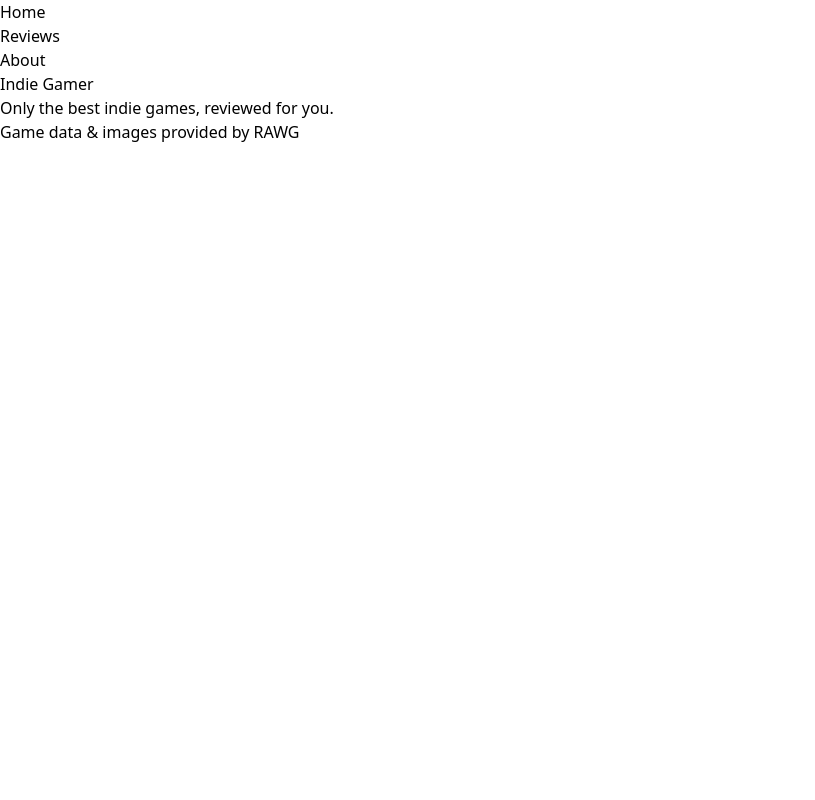
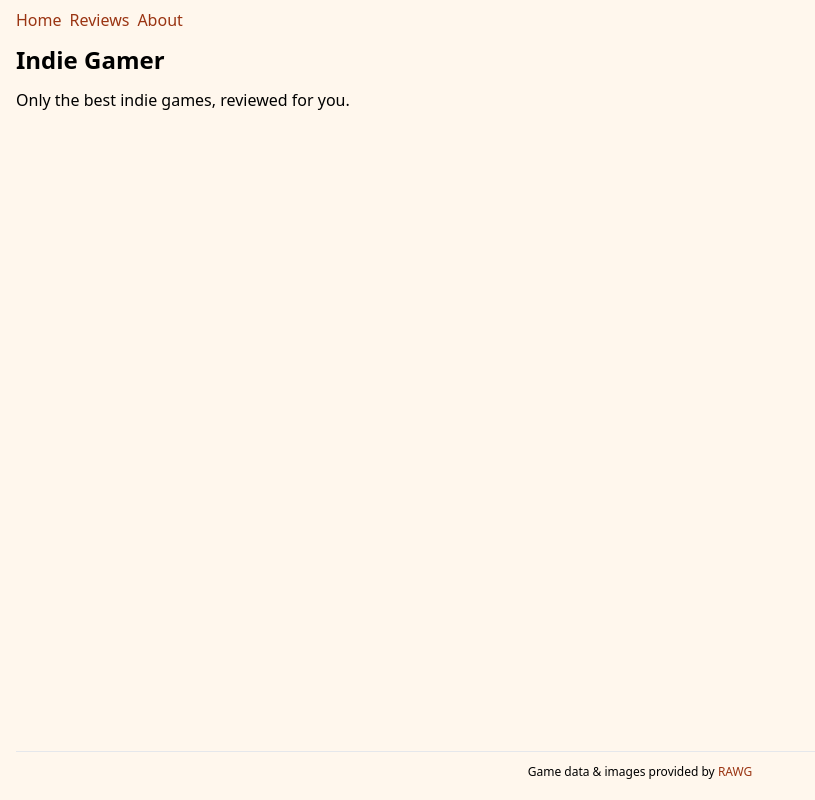
Before and after one commit to alobban/NextJS-Indie-Game-Reviews, a Next.js app: page / in a window 1280 px wide. Shown: the whole page, without its empty margins (0-815 px from the left). Built offline with nearby package versions, Linux system fonts and the light colour scheme.

Commit message:
Add custom components

```diff
--- a/app/about/page.tsx
+++ b/app/about/page.tsx
@@ -1,7 +1,9 @@
+import Heading from '../../components/Heading';
+
 export default function AboutPage() {
   return (
     <>
-      <h1>About</h1>
+      <Heading>About</Heading>
       <p>This will display info about us.</p>
     </>
   );
--- a/app/layout.tsx
+++ b/app/layout.tsx
@@ -2,6 +2,7 @@ import Link from 'next/link';
 import { ReactNode } from 'react';
 
 import './globals.css';
+import NavBar from '../components/NavBar';
 
 interface LayoutProps {
   children: ReactNode;
@@ -10,26 +11,18 @@ interface LayoutProps {
 export default function RootLayout({ children }: LayoutProps) {
   return (
     <html lang="en">
-      <body>
+      <body className="bg-orange-50 flex flex-col min-h-screen px-4 py-2">
         <header>
-          <nav>
-            <ul>
-              <li>
-                <Link href="/">Home</Link>
-              </li>
-              <li>
-                <Link href="/reviews">Reviews</Link>
-              </li>
-              <li>
-                <Link href="/about">About</Link>
-              </li>
-            </ul>
-          </nav>
+          <NavBar />
         </header>
-        <main>{children}</main>
-        <footer>
+        <main className="grow py-3">{children}</main>
+        <footer className="border-t py-3 text-center text-xs">
           Game data & images provided by{' '}
-          <a href="http://rawg.io/" target="_blank">
+          <a
+            href="http://rawg.io/"
+            target="_blank"
+            className="text-orange-800 hover:underline"
+          >
             RAWG
           </a>
         </footer>
--- a/app/page.tsx
+++ b/app/page.tsx
@@ -1,7 +1,9 @@
+import Heading from '../components/Heading';
+
 export default function HomePage() {
   return (
     <>
-      <h1>Indie Gamer</h1>
+      <Heading>Indie Gamer</Heading>
       <p>Only the best indie games, reviewed for you.</p>
     </>
   );
--- a/app/reviews/hollow-knight/page.tsx
+++ b/app/reviews/hollow-knight/page.tsx
@@ -1,7 +1,9 @@
+import Heading from '../../../components/Heading';
+
 export default function HollowKnightPage() {
   return (
     <>
-      <h1>Hollow Knight</h1>
+      <Heading>Hollow Knight</Heading>
       <p>This will be the review for Hollow Knight.</p>
     </>
   );
--- a/app/reviews/page.tsx
+++ b/app/reviews/page.tsx
@@ -1,9 +1,10 @@
 import Link from 'next/link';
+import Heading from '../../components/Heading';
 
 export default function ReviewsPage() {
   return (
     <>
-      <h1>Reviews</h1>
+      <Heading>Reviews</Heading>
       <ul>
         <li>
           <Link href="/reviews/hollow-knight">Hollow Knight</Link>
--- a/app/reviews/stardew-valley/page.tsx
+++ b/app/reviews/stardew-valley/page.tsx
@@ -1,7 +1,9 @@
+import Heading from '../../../components/Heading';
+
 export default function StardewValleyPage() {
   return (
     <>
-      <h1>Stardew Valley</h1>
+      <Heading>Stardew Valley</Heading>
       <p>This will be the review for Stardew Valley.</p>
     </>
   );
--- /dev/null
+++ b/components/Heading.tsx
@@ -0,0 +1,9 @@
+import { ReactNode } from 'react';
+
+export interface HeadingProps {
+  children: ReactNode;
+}
+
+export default function Heading({ children }: HeadingProps) {
+  return <h1 className="font-bold pb-3 text-2xl">{children}</h1>;
+}
--- /dev/null
+++ b/components/NavBar.tsx
@@ -0,0 +1,25 @@
+import Link from 'next/link';
+
+export default function NavBar() {
+  return (
+    <nav>
+      <ul className="flex gap-2">
+        <li>
+          <Link href="/" className="text-orange-800 hover:underline">
+            Home
+          </Link>
+        </li>
+        <li>
+          <Link href="/reviews" className="text-orange-800 hover:underline">
+            Reviews
+          </Link>
+        </li>
+        <li>
+          <Link href="/about" className="text-orange-800 hover:underline">
+            About
+          </Link>
+        </li>
+      </ul>
+    </nav>
+  );
+}
```
